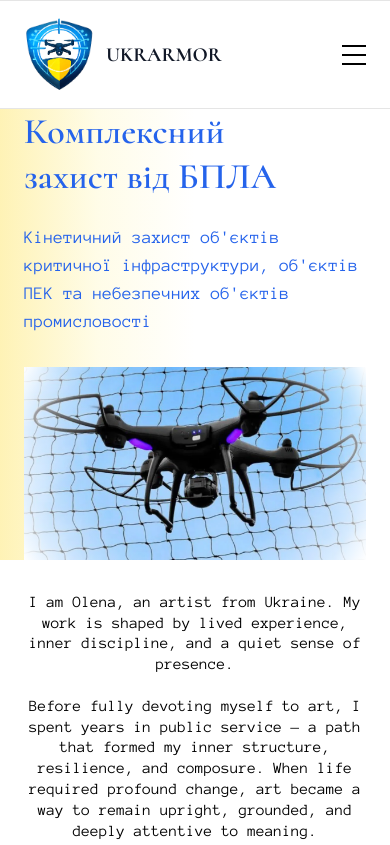
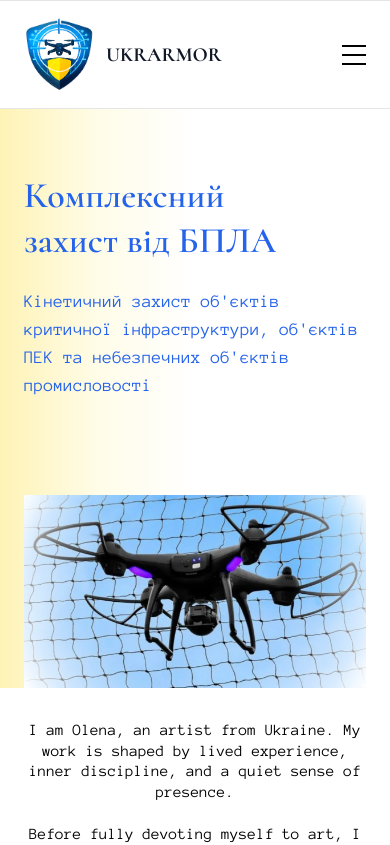
Before and after one commit to Chornei-Olha/ukrarmor, a Next.js app: page / in a window 390 px wide. Shown: the top 845 px of the page. Built offline with nearby package versions, Linux system fonts and the light colour scheme; a web font is replaced by a local one.

Commit message:
first screen+header

```diff
--- a/src/components/ui/Hero.tsx
+++ b/src/components/ui/Hero.tsx
@@ -8,7 +8,7 @@ export default function Hero() {
 
       <div className="container relative z-10 mx-auto max-h-screen md:min-h-[700px] grid grid-cols-1 items-center gap-8 px-6 md:grid-cols-2">
         {/* Ліва частина — текст */}
-        <div className="flex flex-col justify-center space-y-6 max-w-7xl ">
+        <div className="flex flex-col justify-center space-y-6 max-w-7xl py-16 sm:py-0">
           <h1 className="font-heading text-4xl font-semibold leading-tight text-blue-600 md:text-6xl">
             Комплексний
             <br />
```
